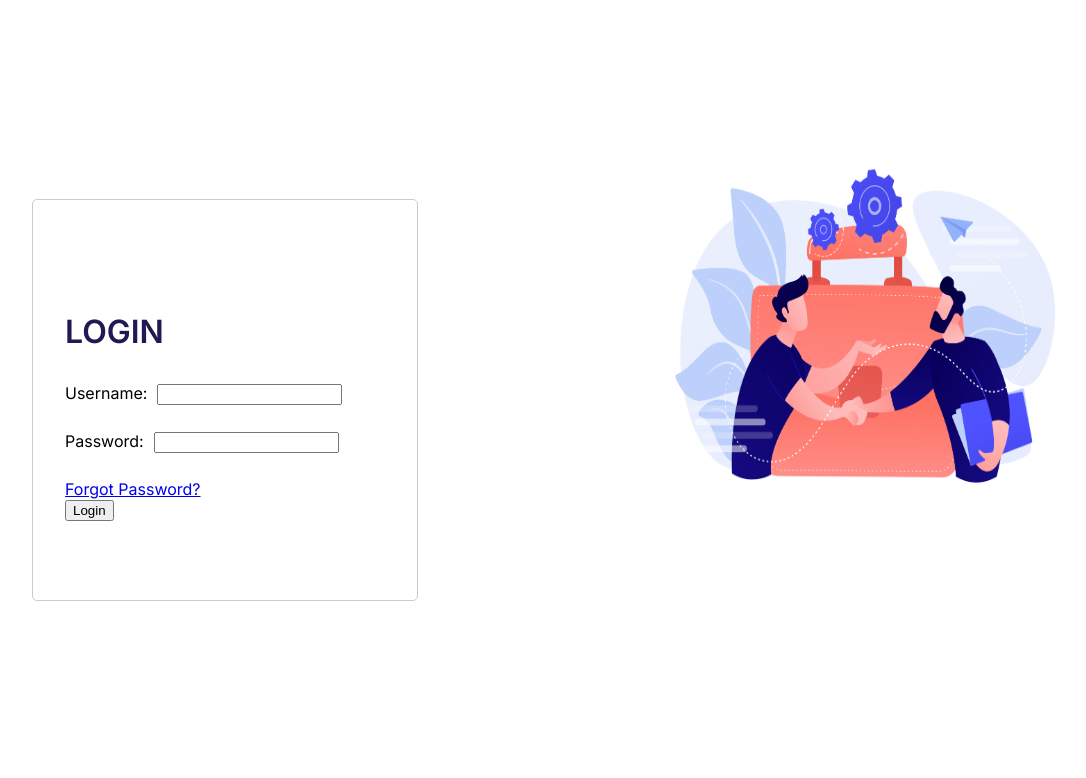
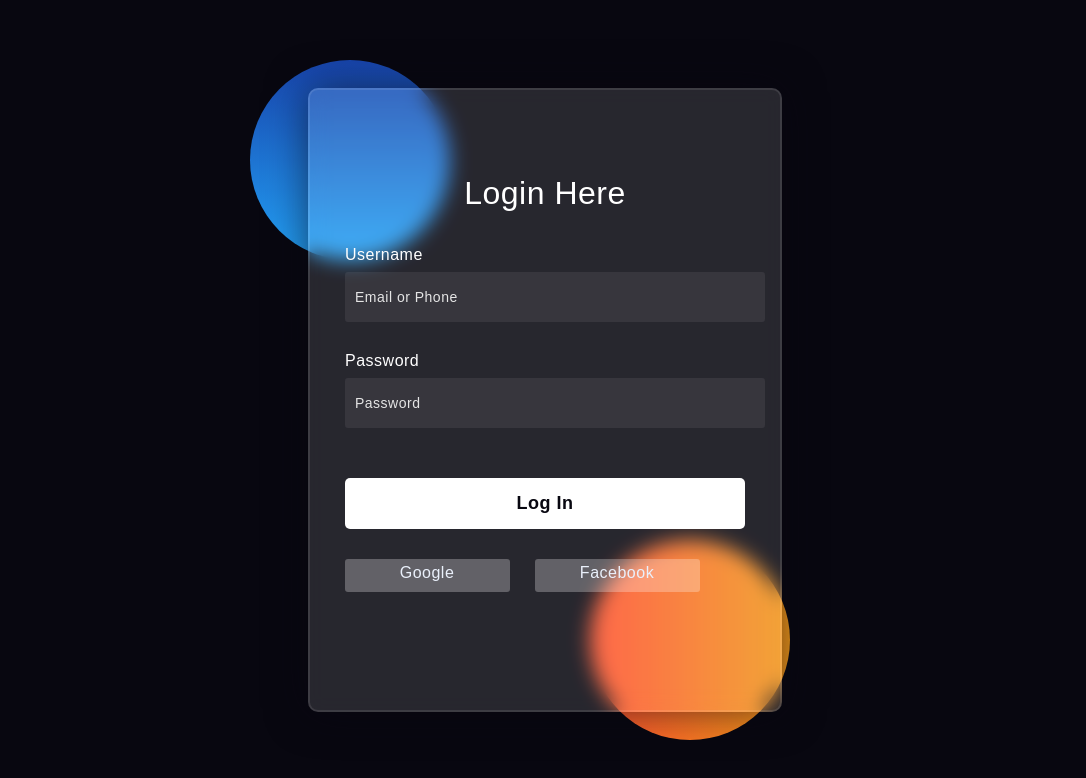
Before and after one commit to Moosa-Razaa/LendingManager, an Angular app in the folder frontend/: page / in a window 1280 px wide. Shown: the top 778 px of the page, without its empty margins (95-1181 px from the left). Built offline with nearby package versions, Linux system fonts and the light colour scheme.

Commit message:
loginform almost completed

```diff
--- a/frontend/src/app/login/login.component.css
+++ b/frontend/src/app/login/login.component.css
@@ -1,58 +1,132 @@
-.mainDiv {
-  height: 100vh;
-  width: 100vw;
-  display: flex;
-  justify-content: center;
-  align-content: center;
+.mainBody:before,
+.mainBody:after {
+  padding: 0;
+  margin: 0;
   box-sizing: border-box;
 }
 
-.leftDiv {
-  width: 50%;
+.mainBody {
+  background-color: #080710 !important;
   height: 100%;
-  display: flex;
-  justify-content: center;
-  align-items: center;
+  width: 100%;
 }
 
-.loginFormDiv {
-  height: 50%;
-  width: 60%;
-  display: flex;
-  justify-content: center;
-  align-items: center;
-  border: 1px solid #ccc;
-  border-radius: 5px;
+.background {
+  width: 430px;
+  height: 520px;
+  position: absolute;
+  transform: translate(-50%, -50%);
+  left: 50%;
+  top: 50%;
 }
 
-.formHeading
-{
-  color: #211951;
-  font-weight: 600;
-  font-size: 2rem;
+.background .shape {
+  height: 200px;
+  width: 200px;
+  position: absolute;
+  border-radius: 50%;
 }
 
-.formGroup
-{
-  height: 3rem;
-  width: 20rem;
+.shape:first-child {
+  background: linear-gradient(#1845ad, #23a2f6);
+  left: -80px;
+  top: -80px;
 }
 
-.formLabel
-{
-  margin-right: 10px;
+.shape:last-child {
+  background: linear-gradient(to right, #ff512f, #f09819);
+  right: -30px;
+  bottom: -80px;
 }
 
-.rightDiv {
-  height: 100%;
-  width: 50%;
-  display: flex;
-  justify-content: center;
-  align-items: center;
+form {
+  height: 520px;
+  width: 400px;
+  background-color: rgba(255, 255, 255, 0.13);
+  position: absolute;
+  transform: translate(-50%, -50%);
+  top: 50%;
+  left: 50%;
+  border-radius: 10px;
+  backdrop-filter: blur(10px);
+  border: 2px solid rgba(255, 255, 255, 0.1);
+  box-shadow: 0 0 40px rgba(8, 7, 16, 0.6);
+  padding: 50px 35px;
 }
 
-.rightDivImage {
-  height: 50%;
-  width: 70%;
-  margin-bottom: 10rem;
+form * {
+  font-family: "Poppins", sans-serif;
+  color: #ffffff;
+  letter-spacing: 0.5px;
+  outline: none;
+  border: none;
 }
+
+form h3 {
+  font-size: 32px;
+  font-weight: 500;
+  line-height: 42px;
+  text-align: center;
+}
+
+label {
+  display: block;
+  margin-top: 30px;
+  font-size: 16px;
+  font-weight: 500;
+}
+
+input {
+  display: block;
+  height: 50px;
+  width: 100%;
+  background-color: rgba(255, 255, 255, 0.07);
+  border-radius: 3px;
+  padding: 0 10px;
+  margin-top: 8px;
+  font-size: 14px;
+  font-weight: 300;
+}
+
+::placeholder {
+  color: #e5e5e5;
+}
+
+button {
+  margin-top: 50px;
+  width: 100%;
+  background-color: #ffffff;
+  color: #080710 !important;
+  padding: 15px 0;
+  font-size: 18px;
+  font-weight: 600;
+  border-radius: 5px;
+  cursor: pointer;
+}
+
+.social {
+  margin-top: 30px;
+  display: flex;
+}
+
+.social div {
+  background: red;
+  width: 150px;
+  border-radius: 3px;
+  padding: 5px 10px 10px 5px;
+  background-color: rgba(255, 255, 255, 0.27);
+  color: #eaf0fb;
+  text-align: center;
+}
+
+.social div:hover {
+  background-color: rgba(255, 255, 255, 0.47);
+}
+
+.social .fb {
+  margin-left: 25px;
+}
+
+.social i {
+  margin-right: 4px;
+}
--- a/frontend/src/app/login/login.component.html
+++ b/frontend/src/app/login/login.component.html
@@ -1,27 +1,21 @@
-<main class="mainDiv">
-  <div class="leftDiv">
-    <div class="loginFormDiv">
-      <form (ngSubmit)="(OnSubmitLogin)">
-        <h3 class="formHeading">LOGIN</h3>
-        <div class="formGroup">
-          <label class="formLabel" for="username">Username:</label>
-          <input type="text" id="username" name="username" required />
-        </div>
+<main class="mainBody">
+  <div class="background">
+    <div class="shape"></div>
+    <div class="shape"></div>
+  </div>
+  <form>
+    <h3>Login Here</h3>
 
-        <div class="formGroup">
-          <label class="formLabel" for="password">Password:</label>
-          <input type="password" id="password" name="password" required />
-        </div>
+    <label for="username">Username</label>
+    <input type="text" placeholder="Email or Phone" id="username" />
 
-        <div class="forgotPassword">
-          <a href="#">Forgot Password?</a>
-        </div>
+    <label for="password">Password</label>
+    <input type="password" placeholder="Password" id="password" />
 
-        <button type="submit">Login</button>
-      </form>
+    <button>Log In</button>
+    <div class="social">
+      <div class="go"><i class="fab fa-google"></i> Google</div>
+      <div class="fb"><i class="fab fa-facebook"></i> Facebook</div>
     </div>
-  </div>
-  <div class="rightDiv">
-    <img class="rightDivImage" src="../../assets/homepage.jpg" />
-  </div>
+  </form>
 </main>
```
